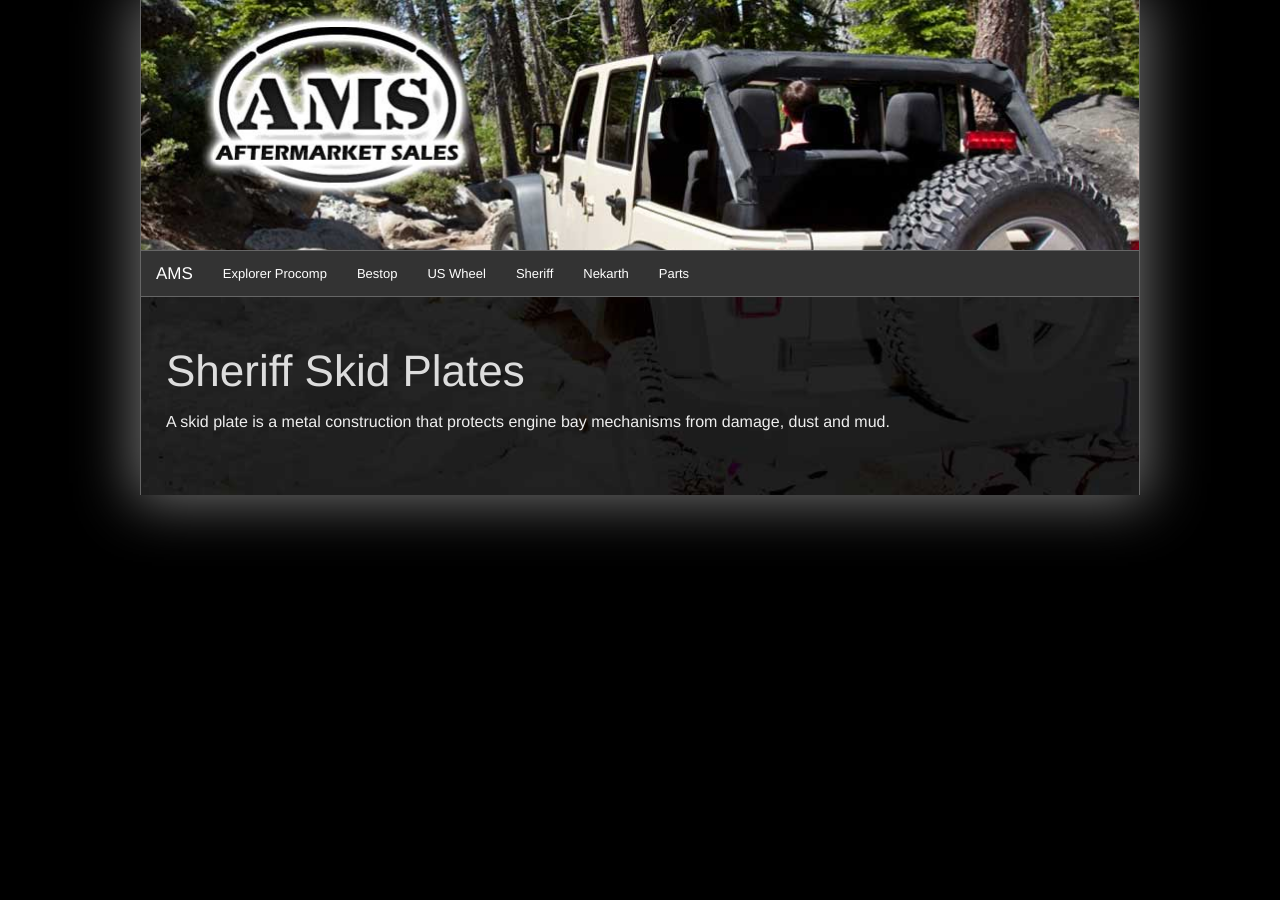
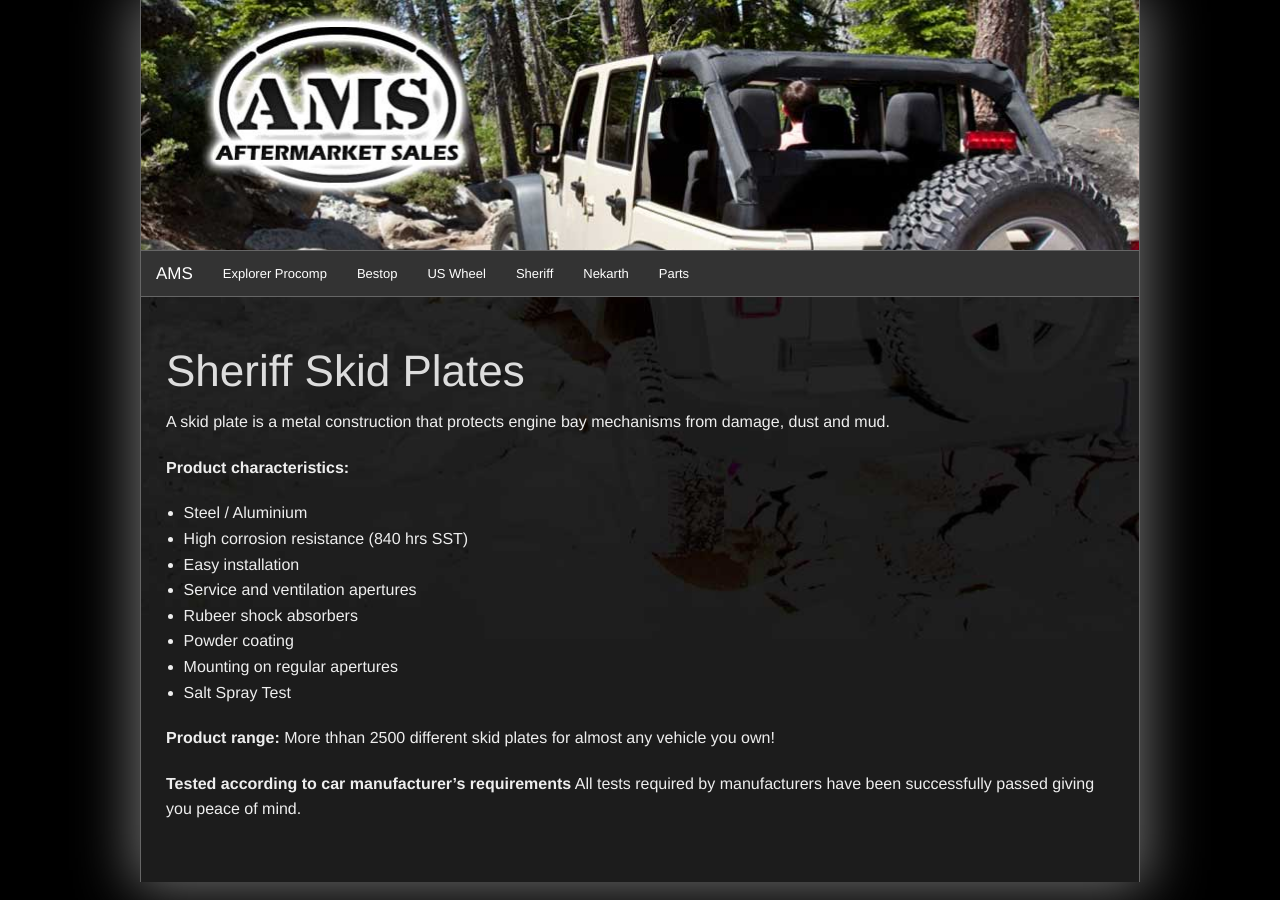
Before and after one commit to MachineTi/AMS, a Jekyll site: the page built from sheriff.md, in a window 1280 px wide. Built offline with Jekyll 4.4.1, drawn with Linux system fonts in a browser that asks for light colours.

Commit message:
Updated sheriff.md

```diff
--- a/sheriff.md
+++ b/sheriff.md
@@ -6,3 +6,19 @@
 #Sheriff Skid Plates
 
 A skid plate is a metal construction that protects engine bay mechanisms from damage, dust and mud.
+
+**Product characteristics:**
+- Steel / Aluminium
+- High corrosion resistance (840 hrs SST)
+- Easy installation
+- Service and ventilation apertures
+- Rubeer shock absorbers
+- Powder coating
+- Mounting on regular apertures
+- Salt Spray Test
+
+**Product range:**
+More thhan 2500 different skid plates for almost any vehicle you own!
+
+**Tested according to car manufacturer's requirements**
+All tests required by manufacturers have been successfully passed giving you peace of mind.
```
